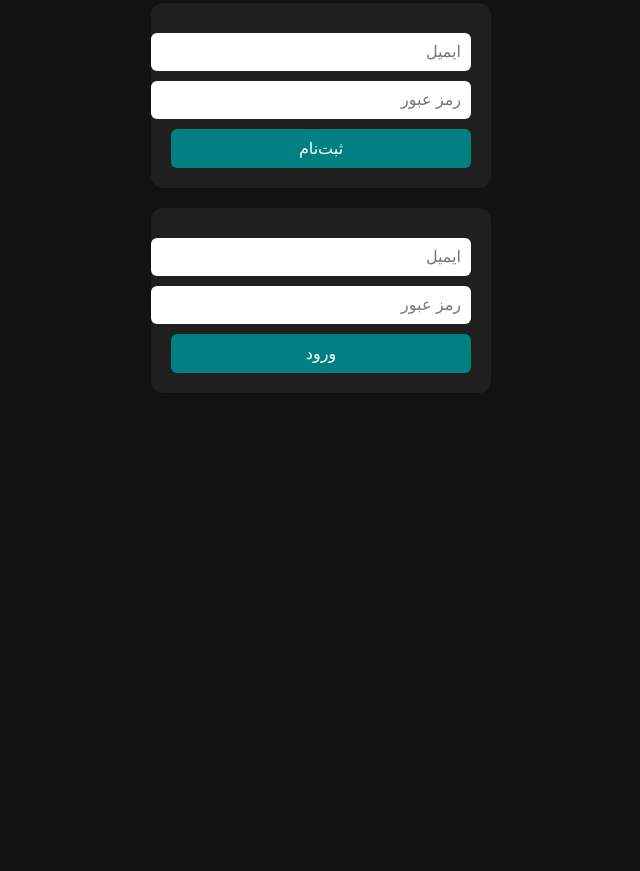
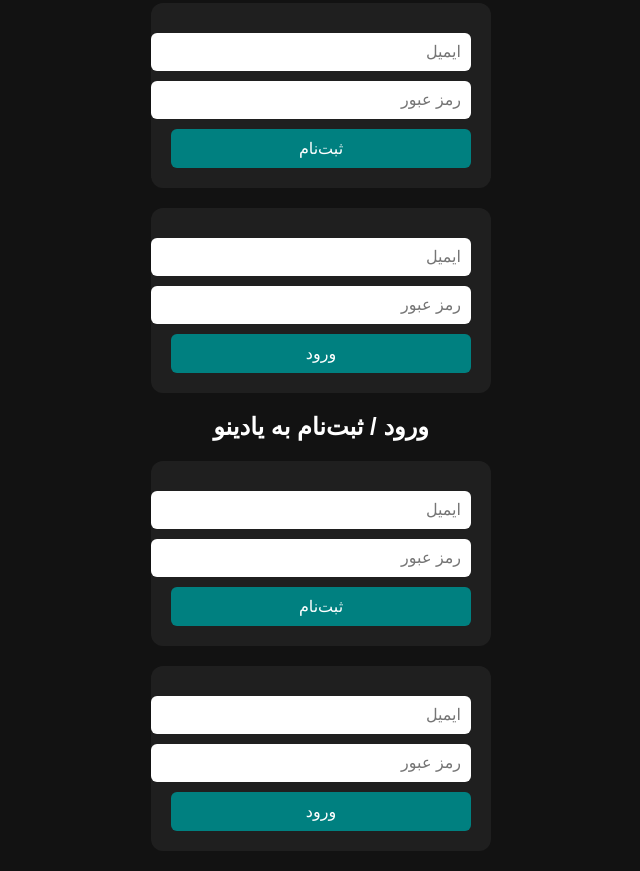
Before and after one commit to mehrsam-manavi/yadino-edu.ir, a plain HTML site: page index.html in a window 1280 px wide. Shown: the part 1855-2726 px from the top of the page, without its empty margins (319-959 px from the left). Before the commit the page ends 2268 px from the top, so only its background shows below. Drawn offline with nearby package versions, Linux system fonts and the light colour scheme.

Commit message:
Update index.html

```diff
--- a/index.html
+++ b/index.html
@@ -287,3 +287,59 @@
 
 </body>
 </html>
+<!DOCTYPE html>
+<html lang="fa">
+<head>
+  <meta charset="UTF-8">
+  <title>ورود به یادینو</title>
+  <style>
+    body {
+      background-color: #121212;
+      color: white;
+      font-family: sans-serif;
+      text-align: center;
+      margin-top: 100px;
+    }
+    form {
+      margin: 20px auto;
+      width: 300px;
+      padding: 20px;
+      background-color: #1f1f1f;
+      border-radius: 12px;
+    }
+    input, button {
+      width: 100%;
+      margin-top: 10px;
+      padding: 10px;
+      border-radius: 6px;
+      border: none;
+      font-size: 16px;
+    }
+    button {
+      background-color: teal;
+      color: white;
+      cursor: pointer;
+    }
+    button:hover {
+      background-color: #008080;
+    }
+  </style>
+</head>
+<body>
+
+  <h2>ورود / ثبت‌نام به یادینو</h2>
+
+  <form id="signup-form">
+    <input type="email" placeholder="ایمیل" required>
+    <input type="password" placeholder="رمز عبور" required>
+    <button type="submit">ثبت‌نام</button>
+  </form>
+
+  <form id="login-form">
+    <input type="email" placeholder="ایمیل" required>
+    <input type="password" placeholder="رمز عبور" required>
+    <button type="submit">ورود</button>
+  </form>
+
+</body>
+</html>
```
